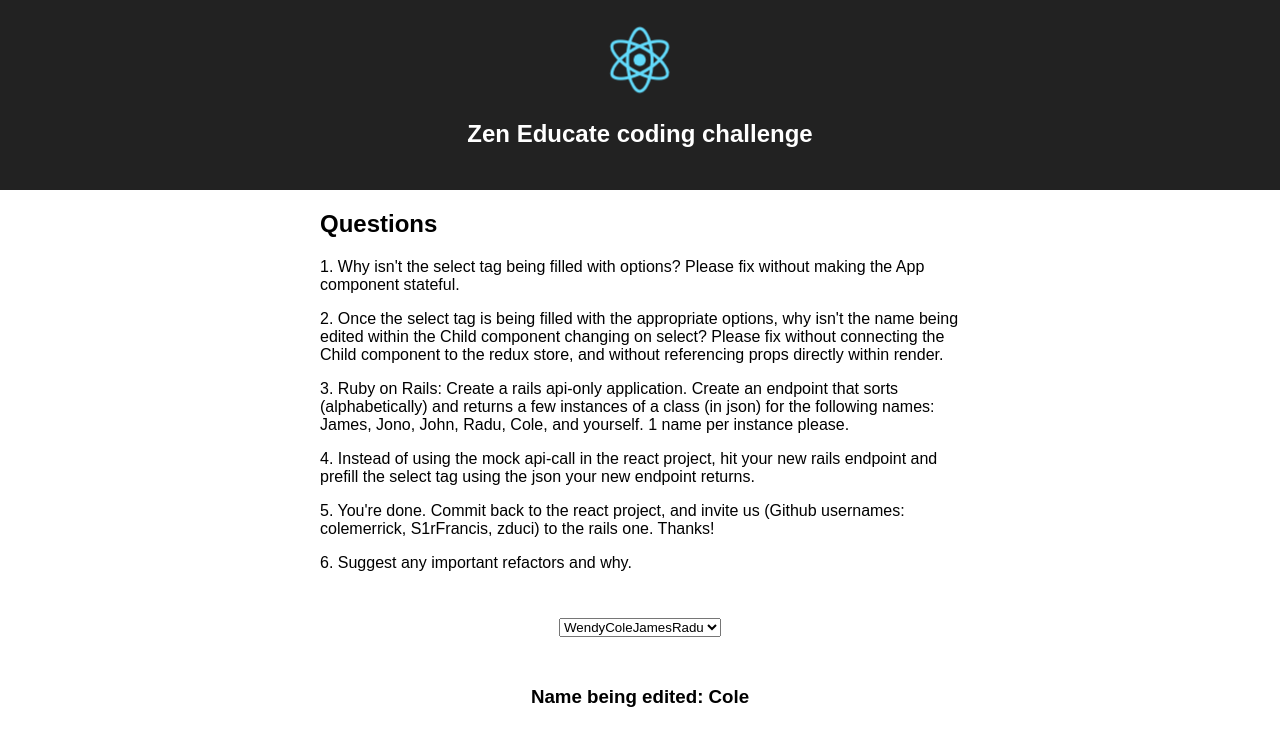
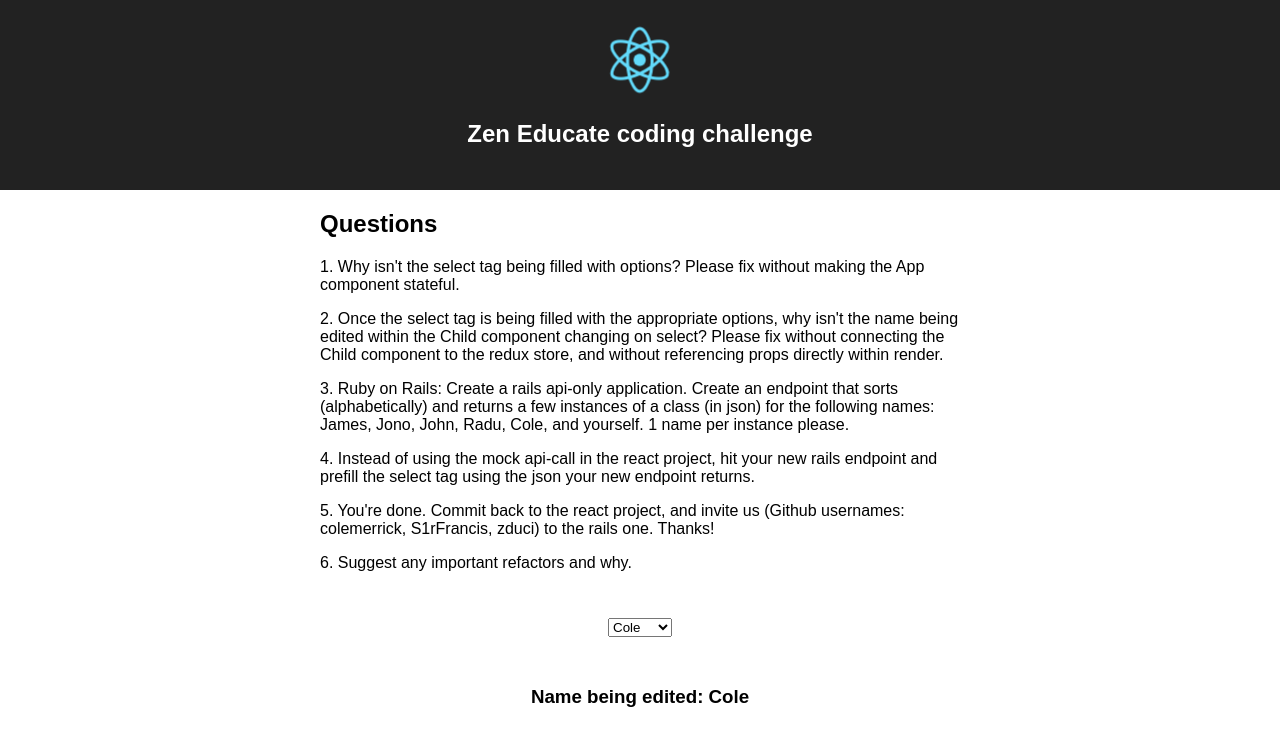
Before and after one commit to wensug/coding_challenge_wg, a React (Create React App) app: page / in a window 1280 px wide. Shown: the top 746 px of the page. Built offline with nearby package versions, Linux system fonts and the light colour scheme.

Commit message:
filled select tag

```diff
--- a/src/App.js
+++ b/src/App.js
@@ -61,7 +61,14 @@ class App extends Component {
           onChange={event => this.onSelect(event)}
           id="selector"
           value={this.props.names.selected_name}>
-          <option id="option">{this.props.names.list}</option>
+            {
+                this.props.names.list.map(name => {
+                return (
+                  <option id="option" value={name}>{name}</option>
+                );
+              })
+            }
+
         </select>
 
         <ChildComponent selected_name={this.props.names.selected_name} />
```
